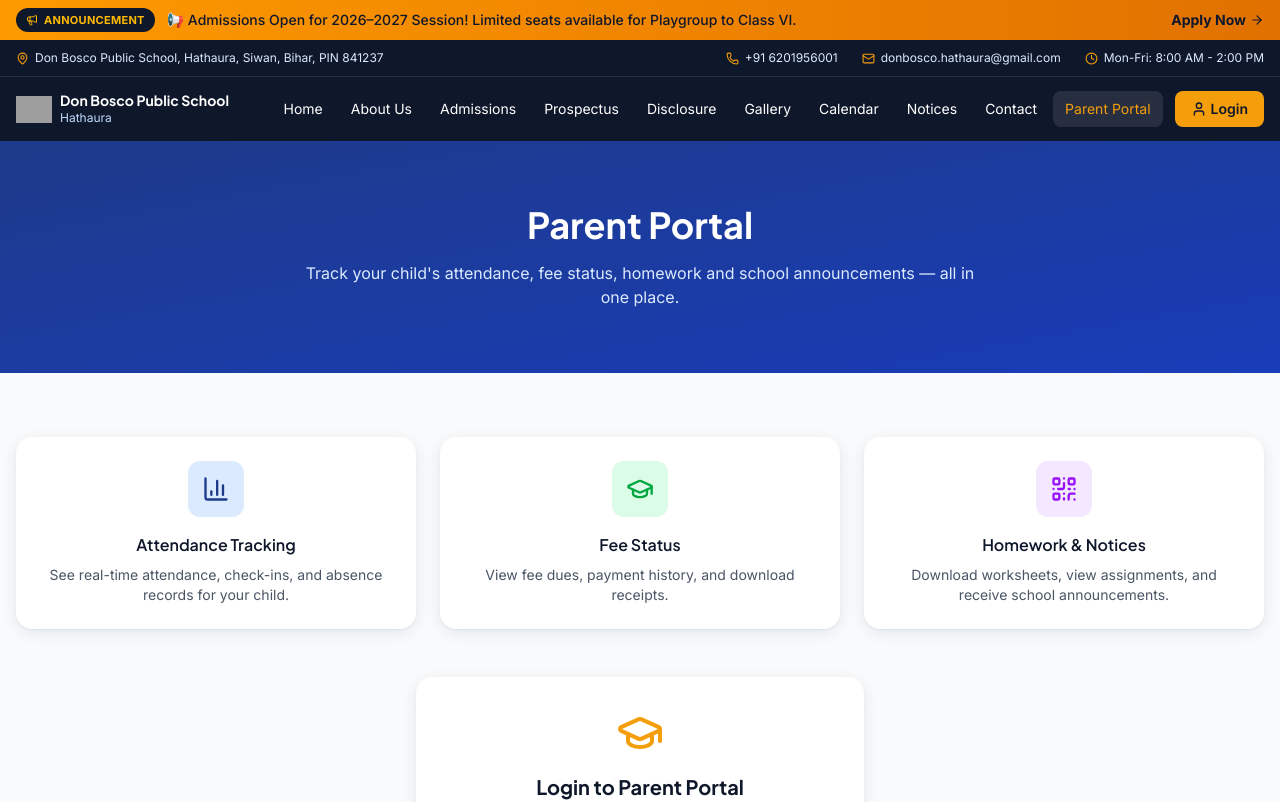
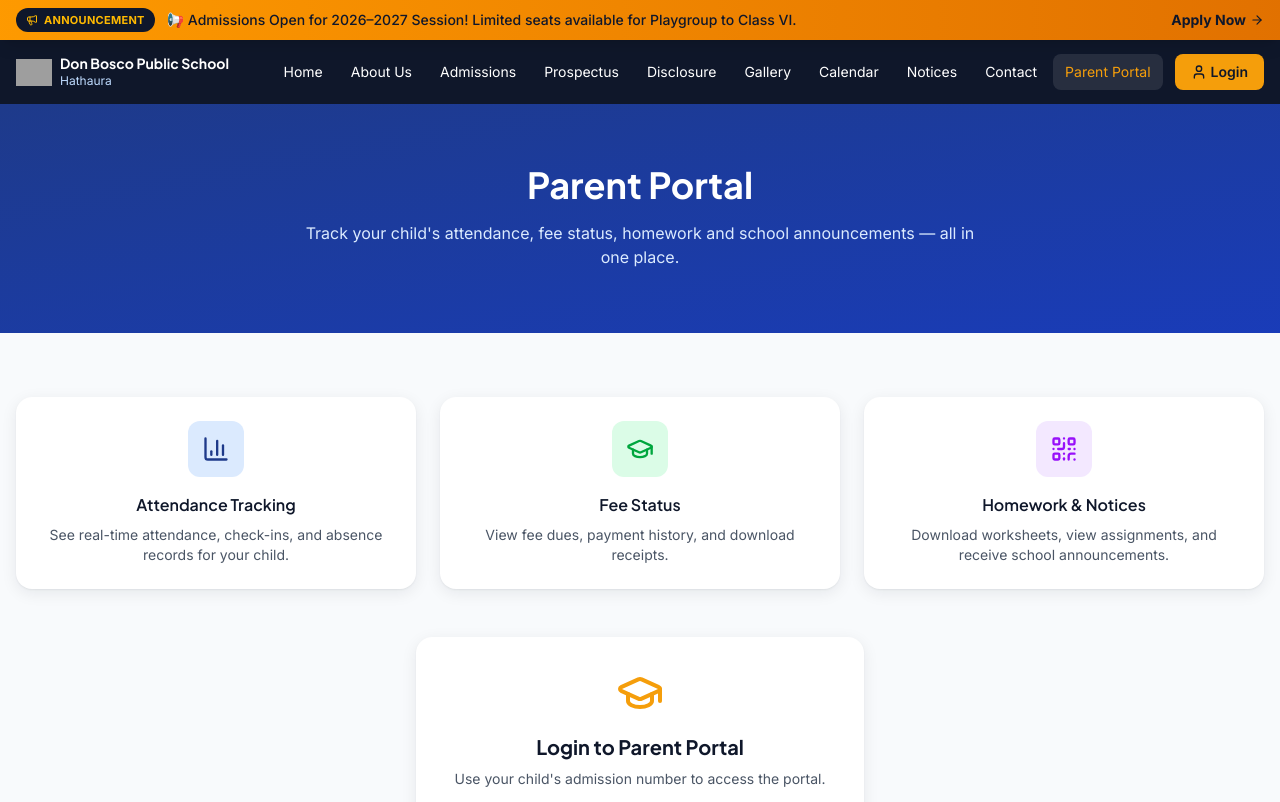
Before and after one commit to academicsrajeev-gif/monkey-code-demo, a React (Vite) app: page /parent-portal in a window 1280 px wide. Shown: the top 802 px of the page. Built offline with nearby package versions, Linux system fonts and the light colour scheme; grey boxes are pictures that could not be loaded.

Commit message:
feat: make announcement banner float above navbar
- Fix banner to top of viewport so it stays visible while scrolling
- Offset sticky navbar below floating banner (top-10)
Co-authored-by: monkeycode-ai <monkeycode-ai@chaitin.com>

```diff
--- a/AnnouncementBar.jsx
+++ b/AnnouncementBar.jsx
@@ -3,7 +3,7 @@ import { Megaphone, ArrowRight } from 'lucide-react'
 
 export default function AnnouncementBar() {
   return (
-    <div className="bg-gradient-to-r from-amber-500 to-amber-600 text-slate-900">
+    <div className="fixed top-0 inset-x-0 z-[60] bg-gradient-to-r from-amber-500 to-amber-600 text-slate-900 shadow-lg">
       <div className="max-w-7xl mx-auto px-4 h-10 flex items-center gap-3">
         <span className="shrink-0 inline-flex items-center gap-1.5 bg-slate-900 text-amber-400 text-[11px] font-bold px-2.5 py-1 rounded-full uppercase tracking-wide">
           <Megaphone size={12} /> Announcement
--- a/Navbar.jsx
+++ b/Navbar.jsx
@@ -81,7 +81,7 @@ export default function Navbar() {
           </div>
         </div>
       </div>
-      <nav className={`sticky top-0 z-50 text-white transition-all duration-300 ${scrolled || open ? 'glass shadow-lg' : 'bg-db-navy'}`}>
+      <nav className={`sticky top-10 z-50 text-white transition-all duration-300 ${scrolled || open ? 'glass shadow-lg' : 'bg-db-navy'}`}>
       <div className="max-w-7xl mx-auto px-4">
         <div className="flex items-center justify-between h-16">
           <Link to="/" className="flex items-center gap-2 group">
```
